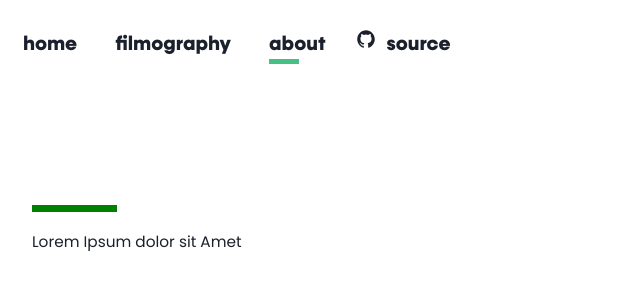
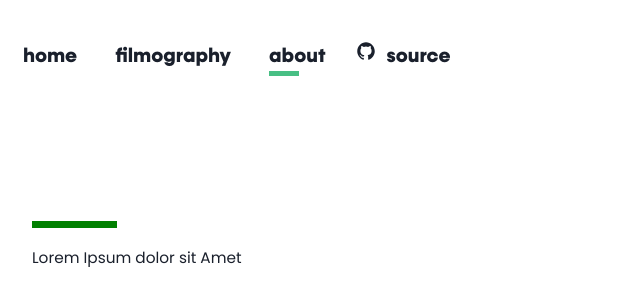
Before and after one commit to Lossmeril/lossmeril-portfolio, a Next.js app: page /about in a window 1280 px wide. Shown: the top 302 px of the page, without its empty margins (0-640 px from the left). Built offline with nearby package versions, Linux system fonts and the light colour scheme.

Commit message:
style: simplified transitions

```diff
--- a/components/HOC/withTransition.tsx
+++ b/components/HOC/withTransition.tsx
@@ -1,104 +1,36 @@
 import { motion } from 'framer-motion'
-import theme from '../../styles/theme'
-import Image from 'next/image'
-import { AspectRatio, Box, Center } from '@chakra-ui/react'
+import { Box, Container } from '@chakra-ui/react'
+import { Schemes } from '../datasets/schemes'
 
-const withTransition = OriginalComponent => {
+const withTransition = (OriginalComponent, scheme = Schemes.base) => {
   return () => (
-    <>
-      {/* THE PAGE */}
-      <OriginalComponent />
-
-      {/* IN BARS */}
-      <motion.div
-        style={{ background: theme.colors.pink }}
-        className="transition slide-in"
-        initial={{ scaleX: 0 }}
-        animate={{ scaleX: 0 }}
-        exit={{ scaleX: 1 }}
-        transition={{ duration: 0.5, ease: 'easeInOut' }}
-      ></motion.div>
-      <motion.div
-        style={{ background: theme.colors.green }}
-        className="transition slide-in"
-        initial={{ scaleX: 0 }}
-        animate={{ scaleX: 0 }}
-        exit={{ scaleX: 1 }}
-        transition={{ delay: 0.25, duration: 0.5, ease: 'easeInOut' }}
-      ></motion.div>
-
-      {/* OUT BARS */}
-      <motion.div
-        style={{ background: theme.colors.pink }}
-        className="transition slide-out"
-        initial={{ scaleX: 1 }}
-        animate={{ scaleX: 0 }}
-        exit={{ scaleX: 0 }}
-        transition={{ delay: 0.25, duration: 0.5, ease: 'easeInOut' }}
-      ></motion.div>
-      <motion.div
-        style={{ background: theme.colors.green }}
-        className="transition slide-out"
-        initial={{ scaleX: 1 }}
-        animate={{ scaleX: 0 }}
-        exit={{ scaleX: 0 }}
-        transition={{ duration: 0.5, ease: 'easeInOut' }}
-      ></motion.div>
-
-      {/* LOGOS */}
-      <motion.div
+    <motion.div
+      initial={{ opacity: 0, x: -500 }}
+      animate={{ opacity: 1, x: 0 }}
+      exit={{ opacity: 0, x: 500 }}
+      transition={{
+        duration: 1,
+        ease: [0.6, -0.05, 0.01, 0.99]
+      }}
+    >
+      <Box
+        minH="100vh"
         style={{
-          position: 'fixed',
-          top: 0,
-          left: 0,
-          pointerEvents: 'none',
-          width: '100vw',
-          height: '100vh'
+          backgroundColor: scheme.bg,
+          background:
+            'linear-gradient(90deg, ' +
+            scheme.bg +
+            ' 0%, ' +
+            scheme.bgDarker +
+            ' 100%)',
+          overflowX: 'hidden'
         }}
-        initial={{ opacity: 0 }}
-        animate={{ opacity: 0 }}
-        exit={{ opacity: 1 }}
-        transition={{ delay: 0.25, duration: 0.5 }}
       >
-        <Center width="100vw" height="100vh">
-          <Box maxW={{ base: '80vw', md: '500px' }}>
-            <Image
-              src="/img/logo_white.png"
-              height="1000px"
-              width="1000px"
-              objectFit="contain"
-              className="transition-logo"
-            />
-          </Box>
-        </Center>
-      </motion.div>
-      <motion.div
-        style={{
-          position: 'fixed',
-          top: 0,
-          left: 0,
-          pointerEvents: 'none',
-          width: '100vw',
-          height: '100vh'
-        }}
-        initial={{ opacity: 1 }}
-        animate={{ opacity: 0 }}
-        exit={{ opacity: 0 }}
-        transition={{ duration: 0.5 }}
-      >
-        <Center width="100vw" height="100vh">
-          <Box maxW={{ base: '80vw', md: '500px' }}>
-            <Image
-              src="/img/logo_white.png"
-              height="1000px"
-              width="1000px"
-              objectFit="contain"
-              className="transition-logo"
-            />
-          </Box>
-        </Center>
-      </motion.div>
-    </>
+        <Container maxW="container.xl" mt="20vh">
+          <OriginalComponent />
+        </Container>
+      </Box>
+    </motion.div>
   )
 }
 
--- a/components/navbar.tsx
+++ b/components/navbar.tsx
@@ -50,7 +50,7 @@ const NavbarItem = ({ href, path, target, children, ...props }) => {
 const Navbar = props => {
   const { path, thisPage } = props
   return (
-    <Box as="nav" w="100%" zIndex={1} {...props}>
+    <Box as="nav" w="100%" zIndex={1} {...props} position="absolute" top={3}>
       <Container
         display="flex"
         p={2}
--- a/components/utility/content-transition-handler.tsx
+++ /dev/null
@@ -1,21 +0,0 @@
-import { motion } from 'framer-motion'
-
-const ContentTransition = ({ children }) => {
-  return (
-    <div style={{ overflowX: 'hidden' }}>
-      <motion.div
-        initial={{ opacity: 0, x: -200 }}
-        animate={{ opacity: 1, x: 0 }}
-        exit={{ opacity: 0, x: 200 }}
-        transition={{
-          duration: 1,
-          ease: [0.6, -0.05, 0.01, 0.99]
-        }}
-      >
-        {children}
-      </motion.div>
-    </div>
-  )
-}
-
-export default ContentTransition
--- a/layouts/main.tsx
+++ b/layouts/main.tsx
@@ -2,7 +2,6 @@ import Head from 'next/head'
 import { Box, Container } from '@chakra-ui/react'
 import Navbar from '../components/navbar'
 import { Pages } from '../components/datasets/pages'
-import theme from '../styles/theme'
 
 const GetCurrentPage = path => {
   let thisPage
@@ -17,11 +16,6 @@ const GetCurrentPage = path => {
 const Main = ({ children, router }) => {
   const currentPage = GetCurrentPage(router.asPath)
 
-  const bgColor = currentPage.scheme.bg
-  const bgColorDarker = currentPage.scheme.bgDarker
-
-  console.log(bgColor + bgColorDarker)
-
   return (
     <Box as="main">
       <Head>
@@ -31,25 +25,10 @@ const Main = ({ children, router }) => {
         <meta name="author" content="Lossmeril" />
       </Head>
 
-      <Box
-        minH="100vh"
-        style={{
-          backgroundColor: bgColor,
-          background:
-            'linear-gradient(90deg, ' +
-            bgColor +
-            ' 0%, ' +
-            bgColorDarker +
-            ' 100%)',
-          transition: 'background 2s',
-          transitionDelay: '2000'
-        }}
-      >
+      <Box minH="100vh">
         <Navbar path={router.asPath} thisPage={currentPage} />
 
-        <Container maxW="container.xl" mt={14}>
-          {children}
-        </Container>
+        <Box style={{ overflowX: 'hidden' }}>{children}</Box>
       </Box>
     </Box>
   )
--- a/pages/404.tsx
+++ b/pages/404.tsx
@@ -1,11 +1,9 @@
 import { Container, Box, Heading, Text } from '@chakra-ui/react'
 import ErrorMessage from '../components/404/error-messages'
 import withTransition from '../components/HOC/withTransition'
-import ContentTransition from '../components/utility/content-transition-handler'
 
 const NotFound = () => {
   return (
-    <ContentTransition>
     <Container maxW="container.xl">
       <Box width="100%">
         <Heading as="h1" variant="site-title">
@@ -14,7 +12,6 @@ const NotFound = () => {
         <ErrorMessage />
       </Box>
     </Container>
-    </ContentTransition>
   )
 }
 
--- a/pages/about.tsx
+++ b/pages/about.tsx
@@ -1,12 +1,11 @@
 import React from 'react'
 import { Container, Box, Heading, Text } from '@chakra-ui/react'
-import ContentTransition from '../components/utility/content-transition-handler'
+import { Schemes } from '../components/datasets/schemes'
 
 import withTransition from '../components/HOC/withTransition'
 
 const Home: React.FC = () => {
   return (
-    <ContentTransition>
     <Container maxW="container.xl">
       <Box w="100%">
         <Heading as="h1" variant="page-title">
@@ -15,8 +14,7 @@ const Home: React.FC = () => {
         <Text>Lorem Ipsum dolor sit Amet</Text>
       </Box>
     </Container>
-    </ContentTransition>
   )
 }
 
-export default withTransition(Home)
+export default withTransition(Home, Schemes.pink)
--- a/pages/index.tsx
+++ b/pages/index.tsx
@@ -7,12 +7,11 @@ import {
   SimpleGrid,
   GridItem
 } from '@chakra-ui/react'
-import ContentTransition from '../components/utility/content-transition-handler'
 import withTransition from '../components/HOC/withTransition'
+import { Schemes } from '../components/datasets/schemes'
 
 const Home: React.FC = () => {
   return (
-    <ContentTransition>
     <Container maxW="container.xl">
       <Box width="100%">
         <SimpleGrid columns={2}>
@@ -32,8 +31,7 @@ const Home: React.FC = () => {
         </SimpleGrid>
       </Box>
     </Container>
-    </ContentTransition>
   )
 }
 
-export default withTransition(Home)
+export default withTransition(Home, Schemes.base)
```
Lines whose indentation alone changed are shown as unchanged.
